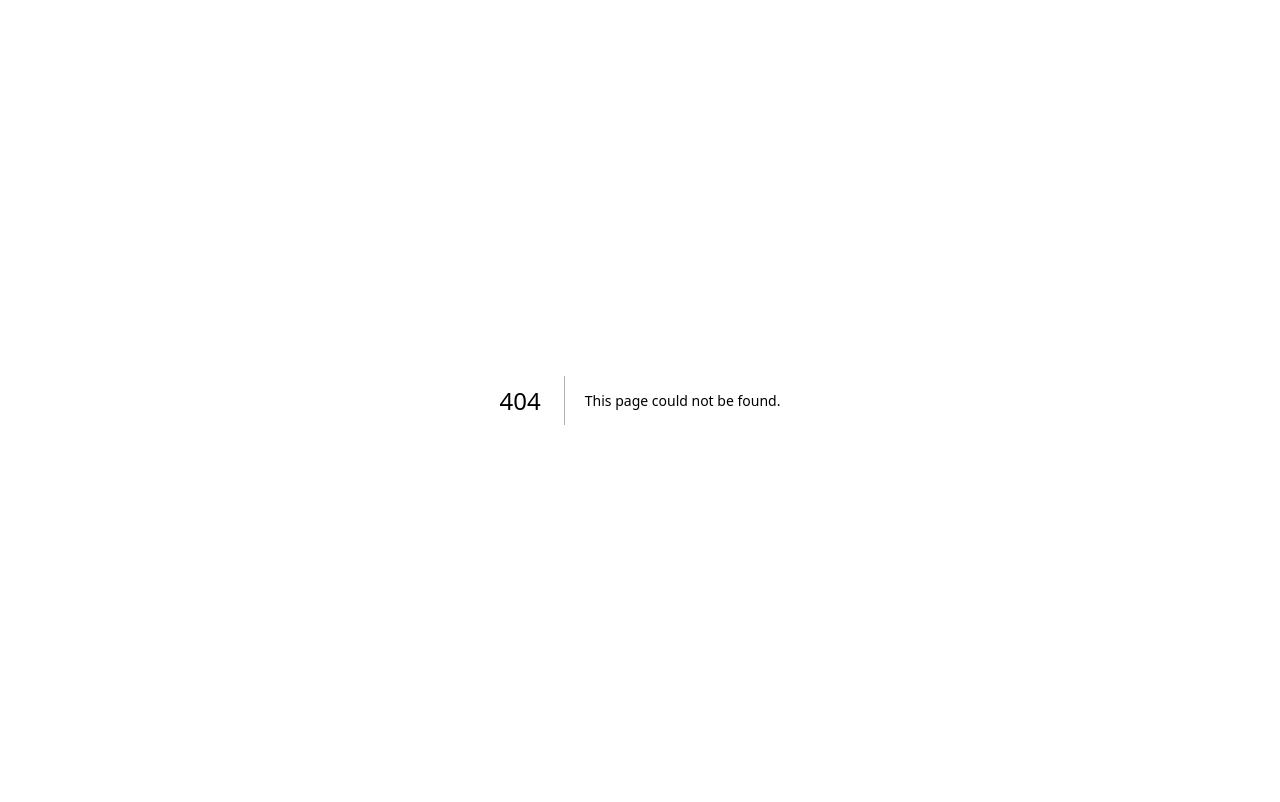
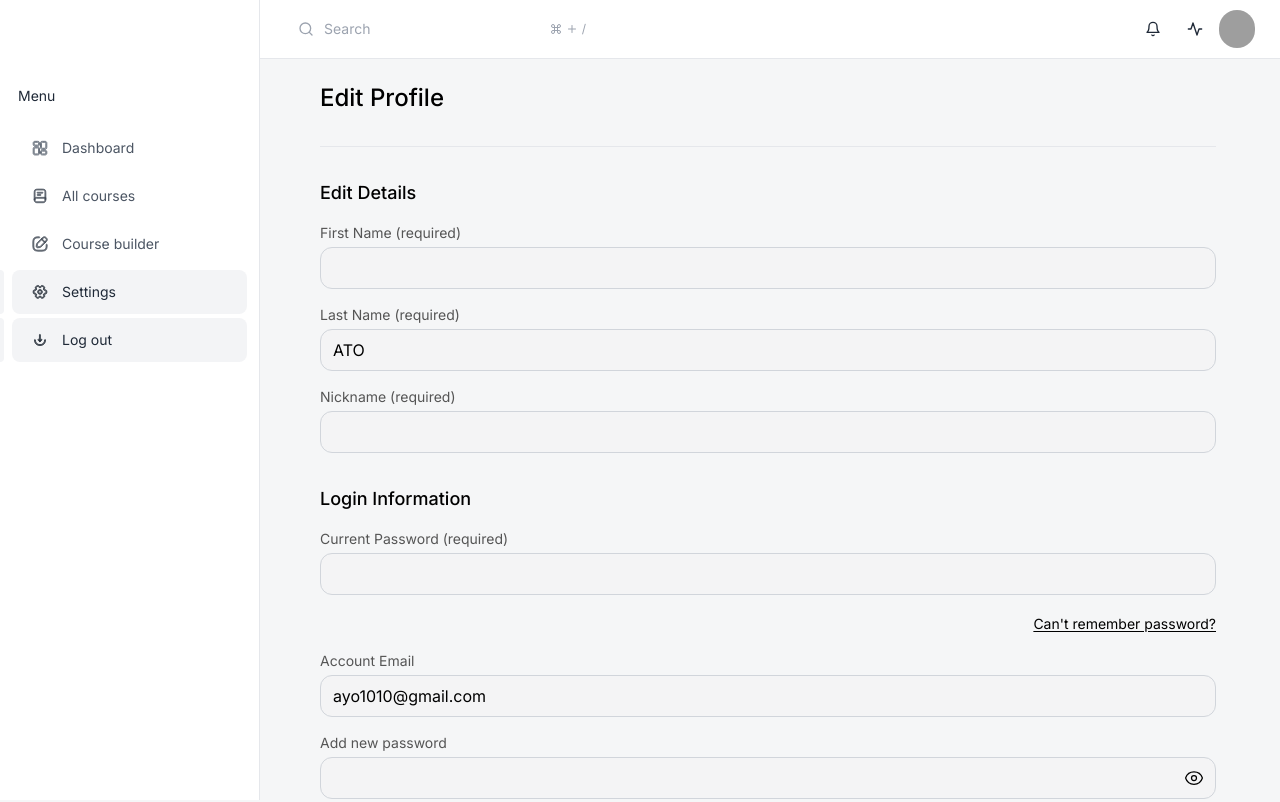
Before and after one commit to samuel-akinboro/learnflow, a Next.js app: page /dashboard/settings in a window 1280 px wide. Before the commit this address had no page. Shown: the top 802 px of the page. Built offline with nearby package versions, Linux system fonts and the light colour scheme; grey boxes are pictures that could not be loaded.

Commit message:
settings page

```diff
--- a/src/app/dashboard/all-courses/page.js
+++ b/src/app/dashboard/all-courses/page.js
@@ -4,12 +4,12 @@ import ContinueLearningCard from '@/components/dashboard/ContinueLearningCard'
 import Header from '@/components/dashboard/Header'
 import Sidebar from '@/components/dashboard/Sidebar'
 
-const Dashboard = () => {
+const AllCoursesPage = () => {
   return (
     <div className='bg-[#F5F6F7] min-h-screen'>
       <Header />
       <div className="-mt-px">
-        <Breadcrumb />
+        <Breadcrumb page='All courses' />
       </div>
       <Sidebar />
 
@@ -31,4 +31,4 @@ const Dashboard = () => {
   )
 }
 
-export default Dashboard
+export default AllCoursesPage
--- /dev/null
+++ b/src/app/dashboard/settings/page.js
@@ -0,0 +1,104 @@
+"use client";
+import Breadcrumb from '@/components/dashboard/Breadcrumb'
+import Header from '@/components/dashboard/Header'
+import Sidebar from '@/components/dashboard/Sidebar'
+import { useState } from 'react';
+
+const SettingsPage = () => {
+  const [showPassword, setShowPassword] = useState(false);
+  return (
+    <div className='bg-[#F5F6F7] min-h-screen'>
+      <Header />
+      <div className="-mt-px">
+        <Breadcrumb page='settings' />
+      </div>
+      <Sidebar />
+
+      {/* <!-- Content --> */}
+      <div className="w-full lg:ps-64 xl:ps-64">
+        <div className="p-4 sm:p-6 space-y-4 sm:space-y-6">
+          <div className="container mx-auto max-w-4xl">
+            <h1 className="text-2xl font-medium mb-4">Edit Profile</h1>
+
+            <hr className="my-8 border-gray-200" />
+            <div className="">
+              <form>
+                <section className="mb-8">
+                  <h2 className="text-lg font-medium mb-4">Edit Details</h2>
+                  <div className="space-y-4">
+                    <div>
+                      <label htmlFor="firstName" className="block text-sm text-herogray mb-1">First Name (required)</label>
+                      <input type="text" id="firstName" name="firstName" required className="w-full px-3 py-2 border border-gray-300 rounded-xl bg-zinc-100" />
+                    </div>
+                    <div>
+                      <label htmlFor="lastName" className="block text-sm text-herogray mb-1">Last Name (required)</label>
+                      <input type="text" id="lastName" name="lastName" required className="w-full px-3 py-2 border border-gray-300 rounded-xl bg-zinc-100" defaultValue="ATO" />
+                    </div>
+                    <div>
+                      <label htmlFor="nickname" className="block text-sm text-herogray mb-1">Nickname (required)</label>
+                      <input type="text" id="nickname" name="nickname" required className="w-full px-3 py-2 border border-gray-300 rounded-xl bg-zinc-100" />
+                    </div>
+                  </div>
+                </section>
+
+                <section className="mb-8">
+                  <h2 className="text-lg font-medium mb-4">Login Information</h2>
+                  <div className="space-y-4">
+                    <div>
+                      <label htmlFor="currentPassword" className="block text-sm text-herogray mb-1">Current Password (required)</label>
+                      <input type="password" id="currentPassword" name="currentPassword" required className="w-full px-3 py-2 border border-gray-300 rounded-xl bg-zinc-100" />
+                    </div>
+                    <div className="text-right">
+                      <a href="#" className="text-sm text-black underline-offset-2 underline">Can't remember password?</a>
+                    </div>
+                    <div>
+                      <label htmlFor="email" className="block text-sm text-herogray mb-1">Account Email</label>
+                      <input type="email" id="email" name="email" className="w-full px-3 py-2 border border-gray-300 rounded-xl bg-zinc-100 bg-gray-100" value="ayo1010@gmail.com" readOnly />
+                    </div>
+                    <div>
+                      <label htmlFor="newPassword" className="block text-sm text-herogray mb-1">Add new password</label>
+                      <div className="relative">
+                        <input
+                          type={showPassword ? "text" : "password"}
+                          id="newPassword"
+                          name="newPassword"
+                          className="w-full px-3 py-2 border border-gray-300 rounded-xl bg-zinc-100 pr-10"
+                        />
+                        <button
+                          type="button"
+                          className="absolute inset-y-0 right-0 pr-3 flex items-center"
+                          onClick={() => setShowPassword(!showPassword)}
+                        >
+                          {showPassword ? (
+                            <svg xmlns="http://www.w3.org/2000/svg" fill="none" viewBox="0 0 24 24" strokeWidth={1.5} stroke="currentColor" className="w-5 h-5">
+                              <path strokeLinecap="round" strokeLinejoin="round" d="M3.98 8.223A10.477 10.477 0 001.934 12C3.226 16.338 7.244 19.5 12 19.5c.993 0 1.953-.138 2.863-.395M6.228 6.228A10.45 10.45 0 0112 4.5c4.756 0 8.773 3.162 10.065 7.498a10.523 10.523 0 01-4.293 5.774M6.228 6.228L3 3m3.228 3.228l3.65 3.65m7.894 7.894L21 21m-3.228-3.228l-3.65-3.65m0 0a3 3 0 10-4.243-4.243m4.242 4.242L9.88 9.88" />
+                            </svg>
+                          ) : (
+                            <svg xmlns="http://www.w3.org/2000/svg" fill="none" viewBox="0 0 24 24" strokeWidth={1.5} stroke="currentColor" className="w-5 h-5">
+                              <path strokeLinecap="round" strokeLinejoin="round" d="M2.036 12.322a1.012 1.012 0 010-.639C3.423 7.51 7.36 4.5 12 4.5c4.638 0 8.573 3.007 9.963 7.178.07.207.07.431 0 .639C20.577 16.49 16.64 19.5 12 19.5c-4.638 0-8.573-3.007-9.963-7.178z" />
+                              <path strokeLinecap="round" strokeLinejoin="round" d="M15 12a3 3 0 11-6 0 3 3 0 016 0z" />
+                            </svg>
+                          )}
+                        </button>
+                      </div>
+                    </div>
+                    <div>
+                      <label htmlFor="confirmPassword" className="block text-sm text-herogray mb-1">Confirm new password</label>
+                      <input type="password" id="confirmPassword" name="confirmPassword" className="w-full px-3 py-2 border border-gray-300 rounded-xl bg-zinc-100" />
+                    </div>
+                  </div>
+                </section>
+
+                <button type='submit' className="bg-heroyellow hover:bg-yellow-300 text-black text-sm py-2.5 px-6 rounded-2xl mb-4">
+                  Save changes
+                </button>
+              </form>
+            </div>
+          </div>
+        </div>
+      </div>
+    </div>
+  )
+}
+
+export default SettingsPage
--- a/src/components/dashboard/Breadcrumb.jsx
+++ b/src/components/dashboard/Breadcrumb.jsx
@@ -1,6 +1,7 @@
+import Link from 'next/link'
 import React from 'react'
 
-const Breadcrumb = () => {
+const Breadcrumb = ({page}) => {
   return (
     <div className="sticky top-0 inset-x-0 z-20 bg-white border-y px-4 sm:px-6 lg:px-8 lg:hidden dark:bg-neutral-800 dark:border-neutral-700">
       <div className="flex items-center py-2">
@@ -13,14 +14,14 @@ const Breadcrumb = () => {
 
         {/* <!-- Breadcrumb --> */}
         <ol className="ms-3 flex items-center whitespace-nowrap">
-          <li className="flex items-center text-sm text-gray-800 dark:text-neutral-400">
+          <Link className="flex items-center text-sm text-gray-800 dark:text-neutral-400" href='/dashboard'>
             Learnflow
             <svg className="shrink-0 mx-3 overflow-visible size-2.5 text-gray-400 dark:text-neutral-500" width="16" height="16" viewBox="0 0 16 16" fill="none" xmlns="http://www.w3.org/2000/svg">
               <path d="M5 1L10.6869 7.16086C10.8637 7.35239 10.8637 7.64761 10.6869 7.83914L5 14" stroke="currentColor" strokeWidth="2" strokeLinecap="round"/>
             </svg>
-          </li>
-          <li className="text-sm font-semibold text-gray-800 truncate dark:text-neutral-400" aria-current="page">
-            Dashboard
+          </Link>
+          <li className="text-sm font-semibold text-gray-800 truncate dark:text-neutral-400 capitalize" aria-current="page">
+            {page || 'Dashboard'}
           </li>
         </ol>
         {/* <!-- End Breadcrumb --> */}
```
